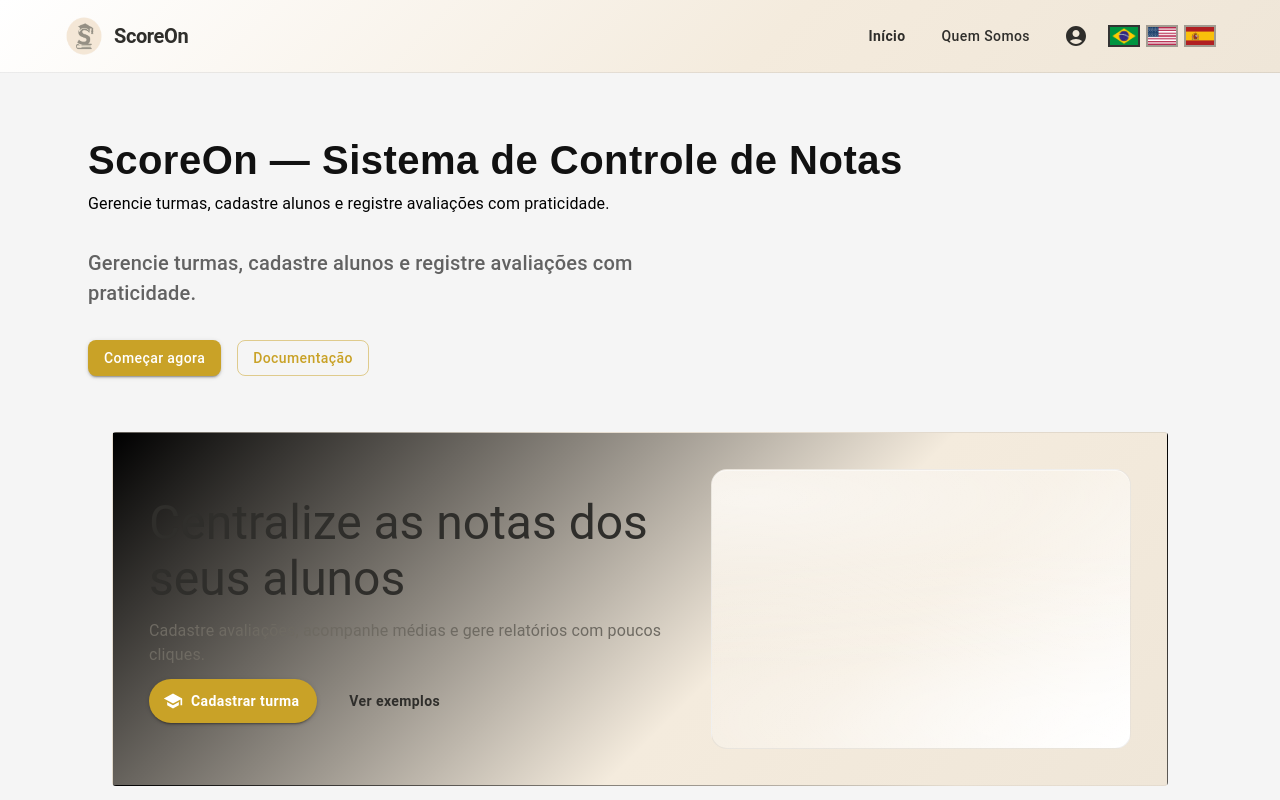
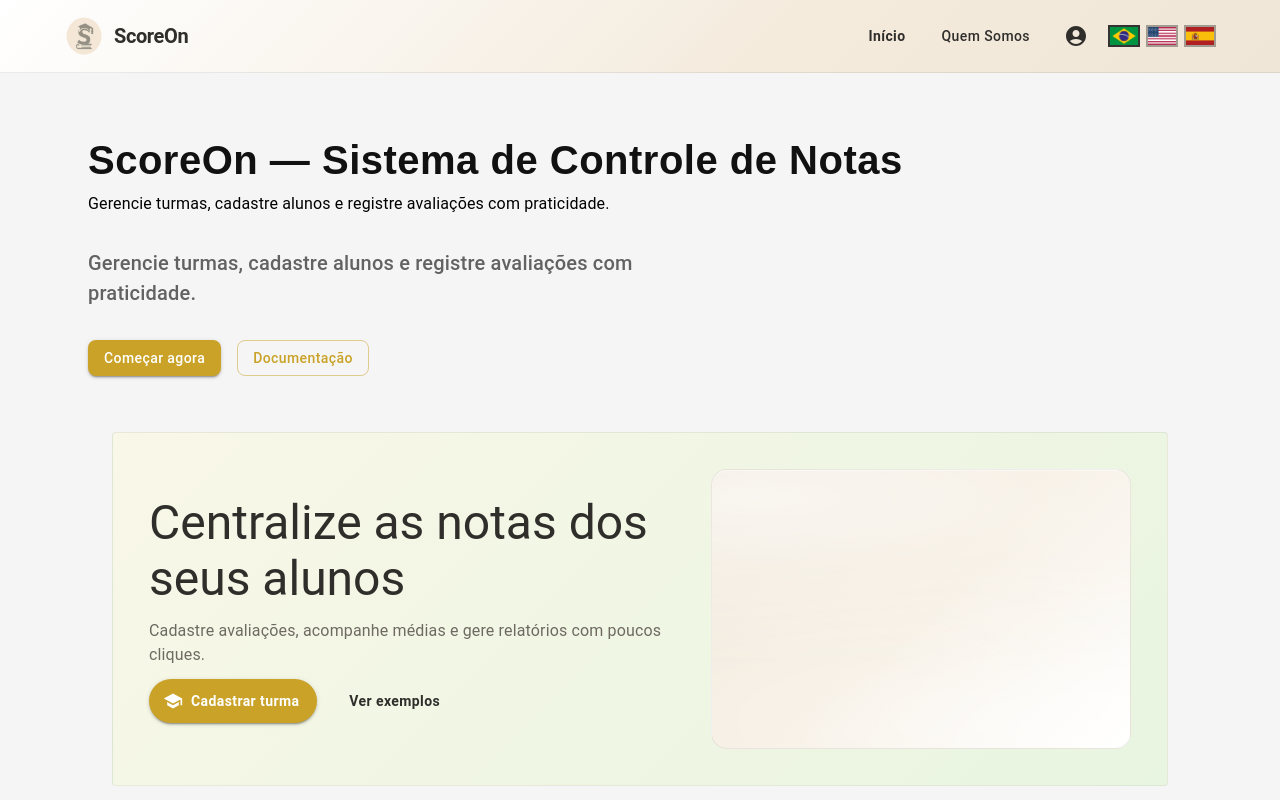
Before and after one commit to SaraahBR/ScoreOn, a Next.js app: page / in a window 1280 px wide. Shown: the top 800 px of the page. Built offline with nearby package versions, Linux system fonts and the light colour scheme; no server answers.

Commit message:
style: aplica gradiente amarelo-verde suave na seção hero
- Substitui gradiente escuro por cores pastéis (#f9f7e8 → #e8f5e0)
- Melhora contraste e legibilidade da seção principal

```diff
--- a/src/app/components/hero/Hero.module.css
+++ b/src/app/components/hero/Hero.module.css
@@ -6,7 +6,7 @@
   padding: clamp(20px, 4vw, 36px);
   border-radius: 18px;
   border: 1px solid rgba(0, 0, 0, 0.06);
-  background: linear-gradient(135deg, #000000 0%, #f4ebdd 60%, #efe6d8 100%);
+  background: linear-gradient(135deg, #f9f7e8 0%, #e8f5e0 100%);
 }
 
 .row {
```
